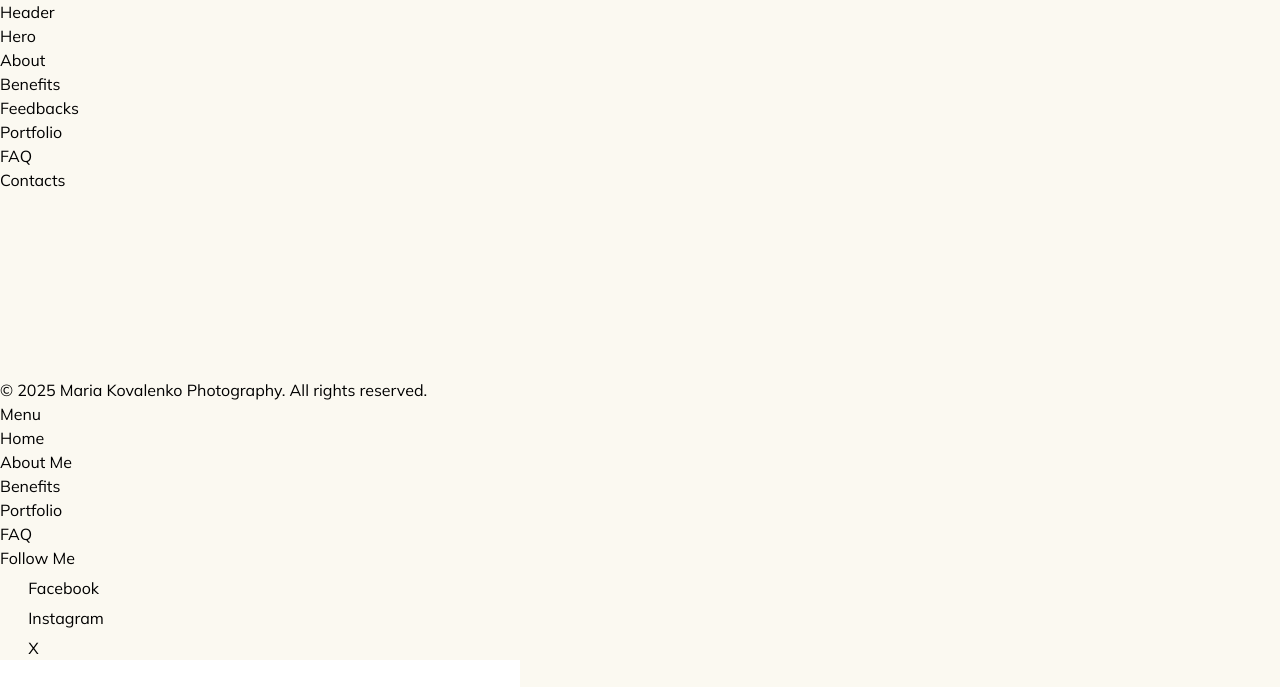
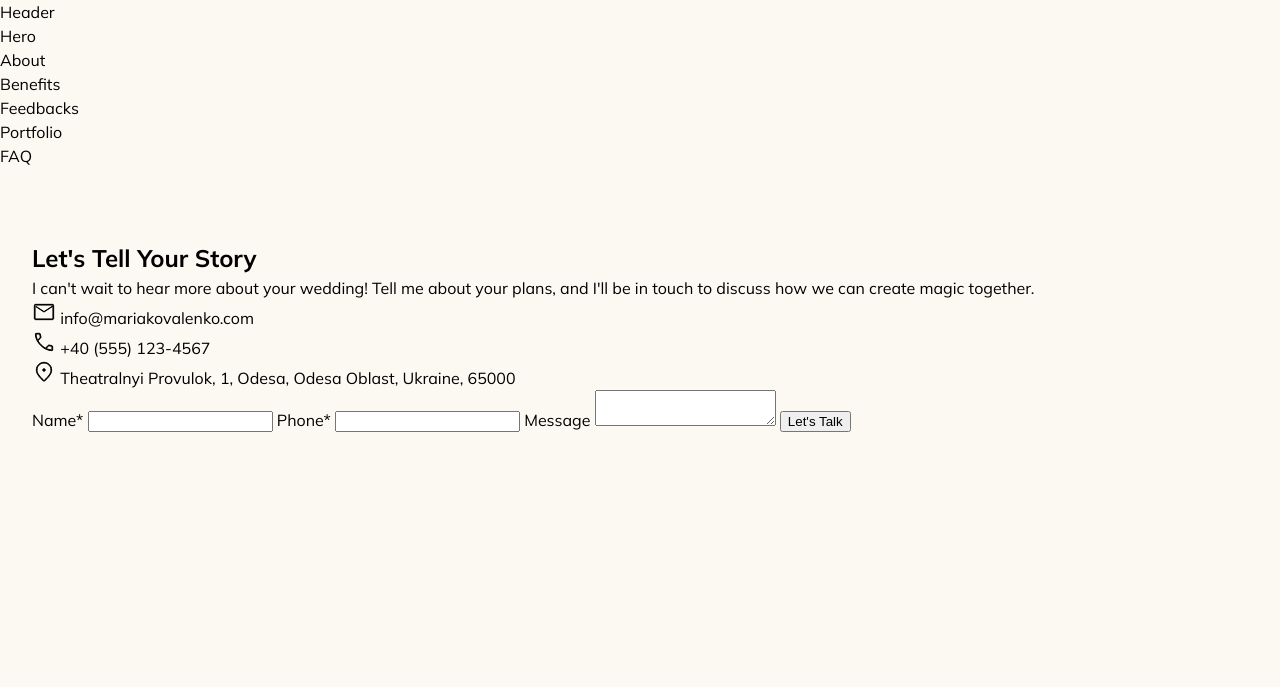
Before and after one commit to OlehMelnykGIT/kava_java_team-3, a plain HTML site: page index.html in a window 1280 px wide. Shown: the top 687 px of the page. Drawn offline with Linux system fonts and the light colour scheme.

Commit message:
Deploying to gh-pages from @ OlehMelnykGIT/kava_java_team-3@de9b752bfac7f2d1fa46f5bd54f63c0a766e1456 🚀

```diff
--- a/index.html
+++ b/index.html
@@ -28,7 +28,78 @@
 
     <p>FAQ</p>
 
-    <p>Contacts</p>
+    <section class="section contacts" id="contacts">
+  <div class="container contacts-container">
+    <h2 class="contacts-title">Let's Tell Your Story</h2>
+    <p class="contacts-text">
+      I can't wait to hear more about your wedding! Tell me about your plans,
+      and I'll be in touch to discuss how we can create magic together.
+    </p>
+
+    <ul class="contacts-list">
+      <li class="contacts-item">
+        <a class="contacts-link" href="mailto:info@mariakovalenko.com">
+          <svg class="contacts-icon" width="24" height="24" aria-hidden="true">
+            <use href="/kava_java_team-3/assets/icons-CCzrWIxF.svg#mail"></use>
+          </svg>
+          info@mariakovalenko.com
+        </a>
+      </li>
+      <li class="contacts-item">
+        <a class="contacts-link" href="tel:+405551234567">
+          <svg class="contacts-icon" width="24" height="24" aria-hidden="true">
+            <use href="/kava_java_team-3/assets/icons-CCzrWIxF.svg#call"></use>
+          </svg>
+          +40 (555) 123-4567
+        </a>
+      </li>
+      <li class="contacts-item">
+        <a
+          class="contacts-link"
+          href="https://www.google.com/maps/search/?api=1&query=Odesa+National+Academic+Opera+and+Ballet+Theatre,+Theatralnyi+Provulok+1,+Odesa,+Ukraine"
+          target="_blank"
+          rel="noopener noreferrer"
+        >
+          <svg class="contacts-icon" width="24" height="24" aria-hidden="true">
+            <use href="/kava_java_team-3/assets/icons-CCzrWIxF.svg#location-on"></use>
+          </svg>
+          Theatralnyi Provulok, 1, Odesa, Odesa Oblast, Ukraine, 65000
+        </a>
+      </li>
+    </ul>
+
+    <form class="contacts-form" name="contacts-form">
+      <label class="contacts-label">
+        <span class="contacts-label-text">Name*</span>
+        <input
+          class="contacts-input"
+          type="text"
+          name="name"
+          autocomplete="name"
+          required
+        />
+      </label>
+
+      <label class="contacts-label">
+        <span class="contacts-label-text">Phone*</span>
+        <input
+          class="contacts-input"
+          type="tel"
+          name="phone"
+          autocomplete="tel"
+          required
+        />
+      </label>
+
+      <label class="contacts-label">
+        <span class="contacts-label-text">Message</span>
+        <textarea class="contacts-textarea" name="message"></textarea>
+      </label>
+
+      <button class="contacts-btn" type="submit">Let's Talk</button>
+    </form>
+  </div>
+</section>
 
   </main>
 
```
Also changed, not shown: icons-test.html (+68 -45 lines), assets/icons-CCzrWIxF.svg (added).
